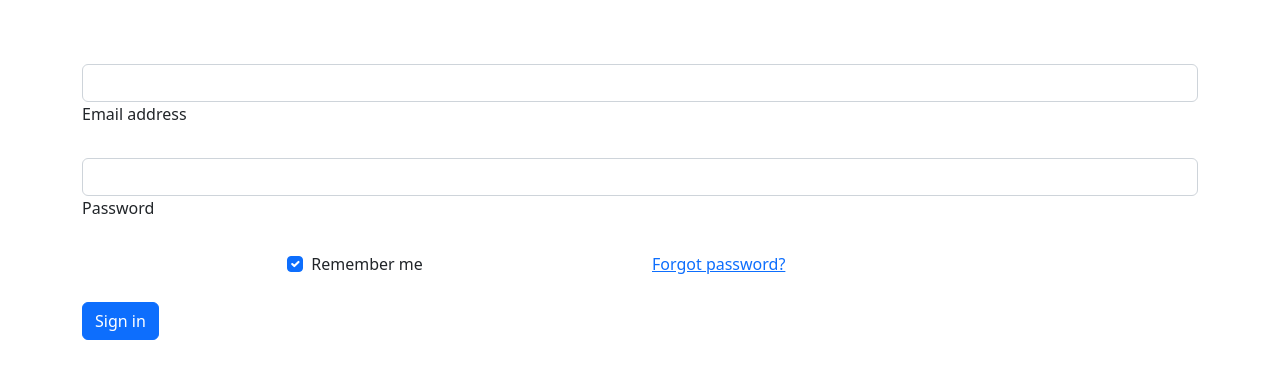
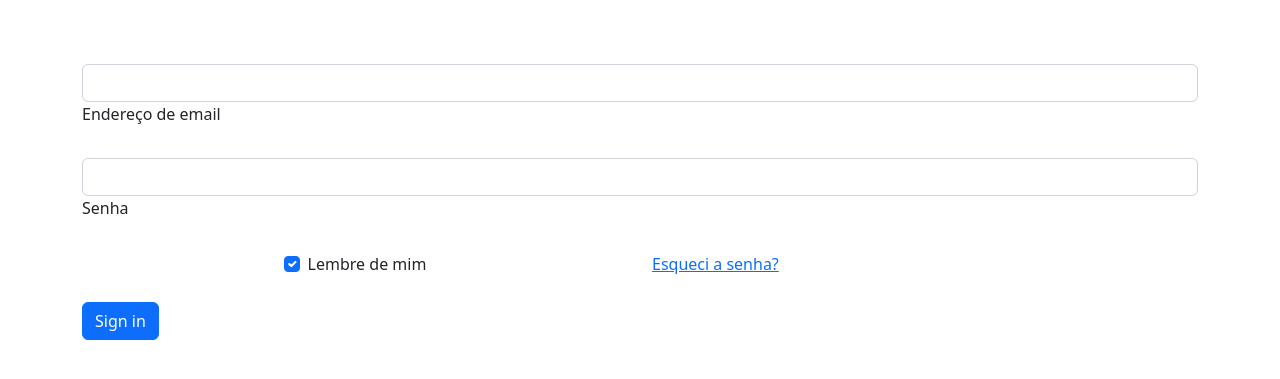
Before and after one commit to KaioDK/SW1, a PHP site: page / in a window 1280 px wide. Shown: the top 379 px of the page. Run offline with PHP 8.4, Linux system fonts and the light colour scheme.

Commit message:
Update index.php

```diff
--- a/Aula_05/index.php
+++ b/Aula_05/index.php
@@ -12,23 +12,23 @@
         <form action="processa.php" method="POST">
             <div data-mdb-input-init class="form-outline mb-4">
                 <input type="email" id="form1Example1" class="form-control" name="email" />
-                <label class="form-label" for="form1Example1">Email address</label>
+                <label class="form-label" for="form1Example1">Endereço de email</label>
             </div>
 
             <div data-mdb-input-init class="form-outline mb-4">
                 <input type="password" id="form1Example2" class="form-control" name="senha" />
-                <label class="form-label" for="form1Example2">Password</label>
+                <label class="form-label" for="form1Example2">Senha</label>
             </div>
 
             <div class="row mb-4">
                 <div class="col d-flex justify-content-center">
                     <div class="form-check">
                         <input class="form-check-input" type="checkbox" value="" id="form1Example3" checked />
-                        <label class="form-check-label" for="form1Example3"> Remember me </label>
+                        <label class="form-check-label" for="form1Example3"> Lembre de mim </label>
                     </div>
                 </div>
                 <div class="col">
-                    <a href="#!">Forgot password?</a>
+                    <a href="#!">Esqueci a senha?</a>
                 </div>
             </div>
 
```
